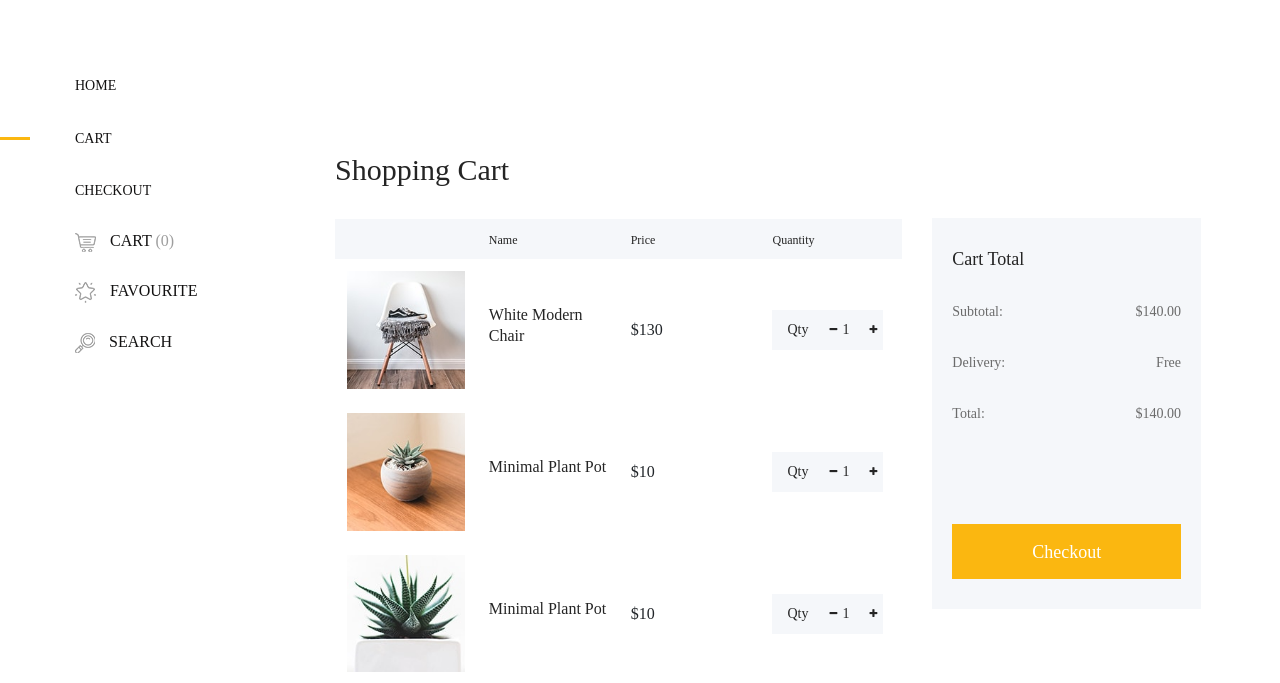
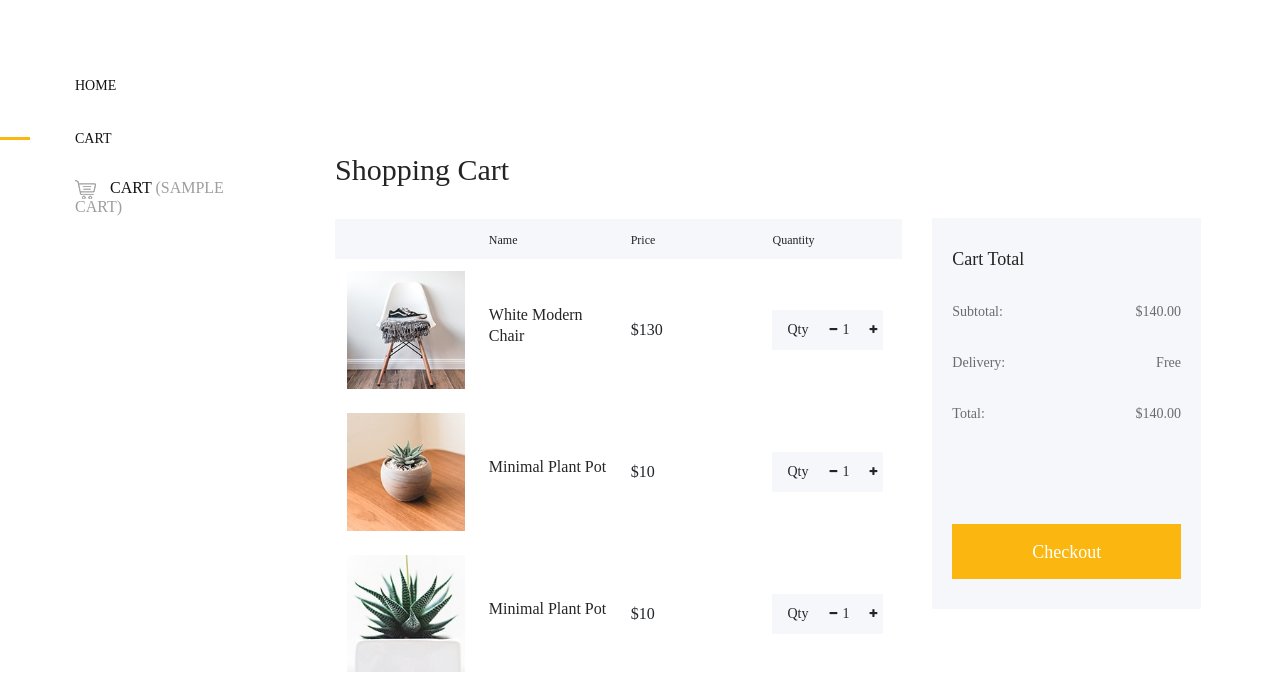
Before and after one commit to Gary-Makeschool-Projects/eStore, a Flask app: template templates/cart.html in a window 1280 px wide. Shown: the top 683 px of the page. Run offline with Flask 2, Linux system fonts and the light colour scheme; the template is opened without the code that fills it: most values are stand-ins (such as "Sample title", 1, 10 or a date in 2020); some web fonts are replaced.

Commit message:
[update] OAUTH

```diff
--- a/app.py
+++ b/app.py
@@ -309,7 +309,15 @@ def delete():
 @app.route('/cart', methods=['GET'])
 def cart():
     if 'user' in session:
-        return render_template('cart.html')
+        if 'ammount' in session:
+            current_user = session['user']
+            cart_ammount = session['ammount']
+
+            return render_template('cart.html', cart=cart_ammount)
+        else:
+            current_user = session['user']
+            cart_ammount = current_user['cart_ammount']
+            return render_template('cart.html', cart=cart_ammount)
     else:
         return redirect(url_for('index'))
 
@@ -376,11 +384,18 @@ def callback():
         return "User email not available or not verified by Google.", 400
 
     # Doesn't exist? Add it to the database.
-    new_user = User(email=users_email, password='test')
-
+    new_user = User(users_email)
+    data = {
+            'username': new_user['email'],
+            'id': new_user['_id'],
+            'created': new_user['created_at'],
+            'items': new_user['cart'],
+            'ip': new_user['client_ip'],
+            'cart_ammount': len(new_user['cart'])
+            }
     # Begin user session by logging the user in
 
-    session['google_auth'] = json.loads(json_util.dumps(new_user))
+    session['google_auth'] = json.loads(json_util.dumps(data))
     # Send user back to homepage
     return redirect(url_for('index'))
 
@@ -441,5 +456,5 @@ def email():
 
 if __name__ == "__main__":
     app.secret_key = os.urandom(24)
-    app.run(debug=True, host='0.0.0.0',
+    app.run(debug=True, host='127.0.0.1',
             port=os.environ.get('PORT', 5000))
--- a/models.py
+++ b/models.py
@@ -4,7 +4,7 @@ from bcrypt import hashpw, gensalt
 
 
 class User(object):
-    def __init__(self, email, password):
+    def __init__(self, email, password=0):
         self.email = email  # email will be the username
         self.password = hashpw(password.encode(
             'utf-8'), gensalt())  # encrypt password
--- a/templates/cart.html
+++ b/templates/cart.html
@@ -64,8 +64,8 @@
 <li><a href="/">Home</a></li>
 
 
-<li class="active"><a href="cart.html">Cart</a></li>
-<li><a href="checkout.html">Checkout</a></li>
+<li class="active"><a href="{{url_for('cart')}}">Cart</a></li>
+<!-- <li><a href="checkout.html">Checkout</a></li> -->
 </ul>
 </nav>
 
@@ -75,9 +75,7 @@
 </div> -->
 
 <div class="cart-fav-search mb-100">
-<a href="cart.html" class="cart-nav"><img src="static/img/core-img/cart.png" alt=""> Cart <span>(0)</span></a>
-<a href="#" class="fav-nav"><img src="static/img/core-img/favorites.png" alt=""> Favourite</a>
-<a href="#" class="search-nav"><img src="static/img/core-img/search.png" alt=""> Search</a>
+<a href="cart.html" class="cart-nav"><img src="static/img/core-img/cart.png" alt=""> Cart <span>({{cart}})</span></a>
 </div>
 
 </header>
```
